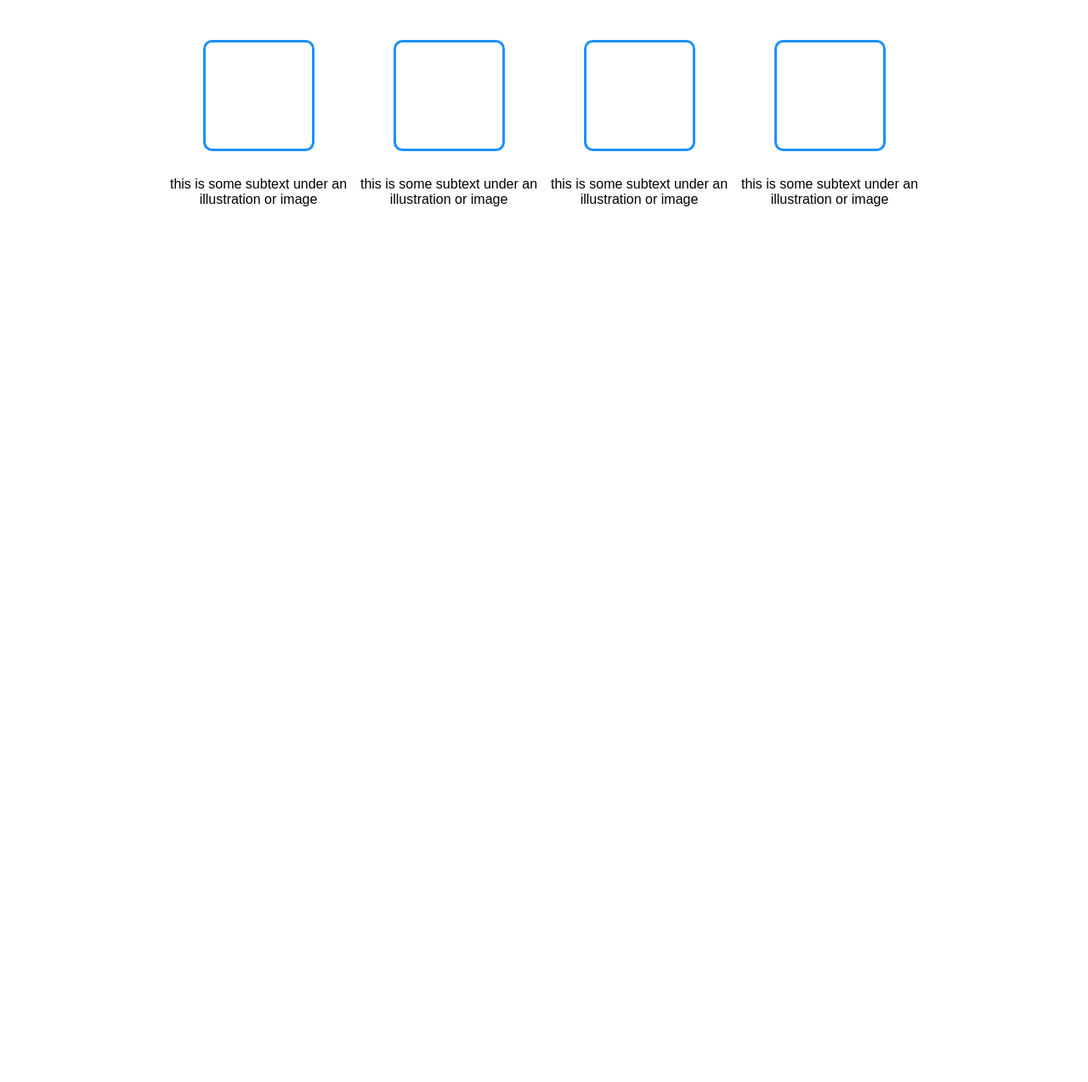
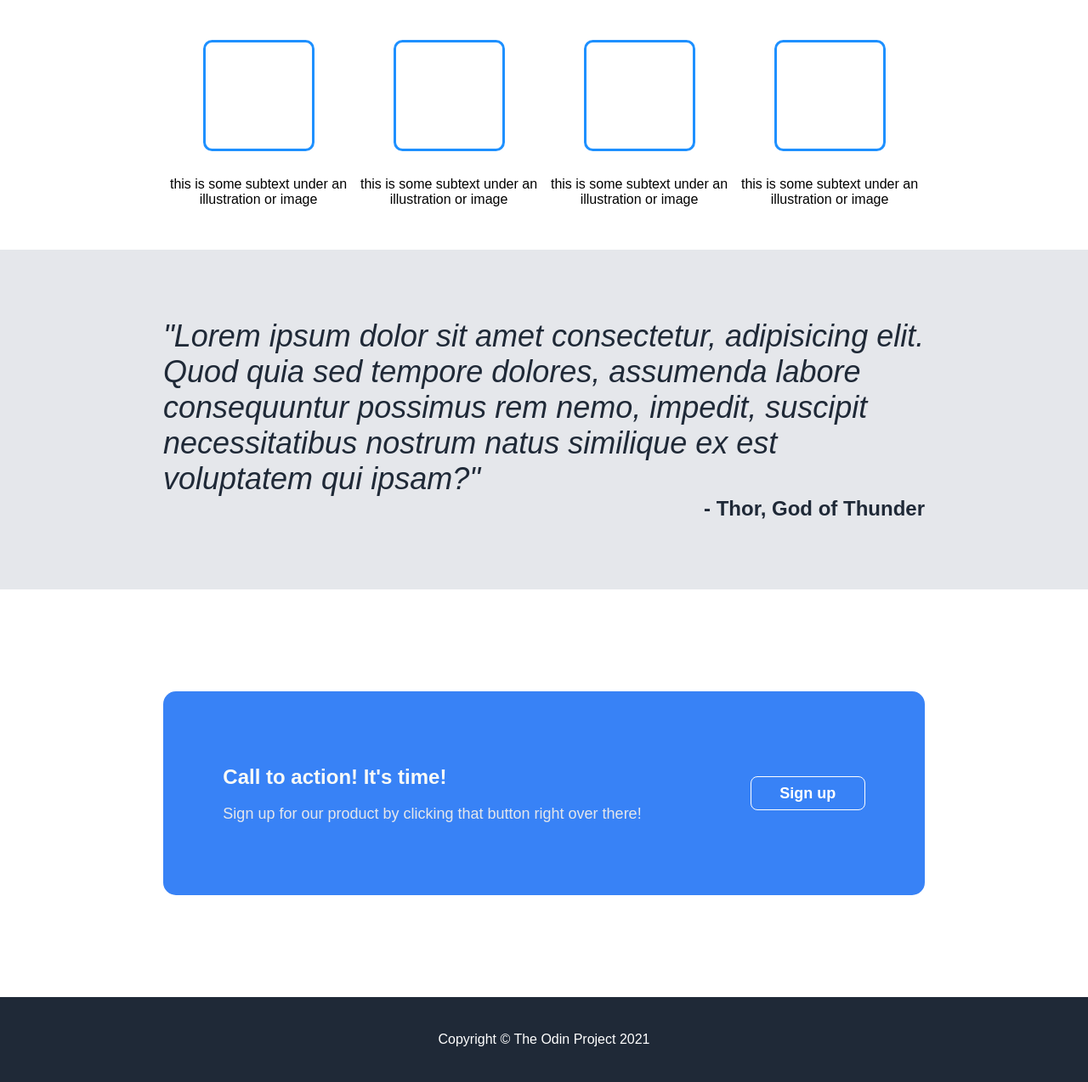
Before and after one commit to rasmusschaal/landing-page, a plain HTML site: page index.html in a window 1280 px wide. Shown: the part 517-1791 px from the top of the page at 85% size. Before the commit the page ends 811 px from the top, so only its background shows below. Drawn offline with Linux system fonts and the light colour scheme.

Commit message:
finish project

```diff
--- a/index.html
+++ b/index.html
@@ -14,15 +14,15 @@
 
         <div class="header-links">
             <div class="link">
-                header link one
+                <a href="">header link one</a>
             </div>
 
             <div class="link">
-                header link two
+                <a href="">header link two</a>
             </div>
 
             <div class="link">
-                header link three
+                <a href="">header link three</a>
             </div>
         </div>
 
@@ -72,6 +72,33 @@
     </div>
 </div>
 
+<div class="content-wrapper3">
+    <div class="highlight-quote">
+        "Lorem ipsum dolor sit amet consectetur, adipisicing elit. Quod quia sed tempore dolores, assumenda labore consequuntur possimus rem nemo, impedit, suscipit necessitatibus nostrum natus similique ex est voluptatem qui ipsam?"
+    </div>
+    <div class="attribution">
+        - Thor, God of Thunder
+    </div>
+</div>
+
+<div class="content-wrapper4">
+    <div class="call-text">
+        <h2>
+            Call to action! It's time!
+        </h2>
+        <p>
+            Sign up for our product by clicking that button right over there!
+        </p>
+    </div>
+    <button type="button">Sign up</button>
+</div>
+
+<div class="footer">
+    <p>
+        Copyright © The Odin Project 2021
+    </p>
+</div>
+
 
 </body>
 </html>
--- a/style.css
+++ b/style.css
@@ -1,3 +1,4 @@
+
 body {
     box-sizing: border-box;
     margin:0;
@@ -37,10 +38,11 @@ body {
     width:50%;
 }
 
-.link {
+.link, .link > a, .link > a:visited {
     color: #E5E7EB;
     font-size: 18px;
-    font-weight:lighter
+    text-decoration: none;
+    font-weight:lighter;
 }
 .content-wrapper1 {
     display:flex;
@@ -148,6 +150,88 @@ body {
 .content-wrapper3 {
     height:50vh;
     background-color: #e5e7eb;
+
+    padding-left: 15vw;
+    padding-right: 15vw;
+    display:flex;
+    flex-direction: column;
+
+    justify-content: center;
 }
+
+.highlight-quote {
+    color: #1F2937;
+    font-size:36px;
+    font-style:italic;
+    font-weight:lighter;
+
+    box-sizing: border-box;
+
+}
+
+.attribution {
+    color:#1F2937;
+    font-weight: bold;
+    font-size:24px;
+    text-align: right;
+}
+
+.content-wrapper4 {
+
+    background-color: #3882F6;
+
+    border-radius:15px;
+
+    margin-left:15vw;
+    margin-right:15vw;
+    margin-top:15vh;
+    margin-bottom:15vh;
+    height:30vh;
+
+    display:flex;
+    justify-content: center;
+    align-items: center;
+    gap:10vw;
+
+}
+
+.call-text > h2 {
+    color:#F9FAF8;
+    font-weight: bold;
+    font-size:24px;
+
+}
+
+.call-text > p {
+    color: #E5E7EB;
+    font-size:18px;
+    font-weight:lighter;
+}
+
+.content-wrapper4 > button {
+    border-radius:8px;
+    border:0px;
+    width:135px;
+    height:40px;
+
+    background-color: #3882F6;;
+
+    font-weight:bolder;
+    color:white;
+    border: 1px solid white;
+    font-size:18px;
+}
+
+.footer {
+    background-color:#1F2937;
+    min-height: 100px;
+
+    display:flex;
+    justify-content: center;
+    align-items: center;
+
+    color:white;
+}
+
 /*  BG COLOR DARK: #1F2937
     HERO MAIN TEXT: #F9FAF8
```
